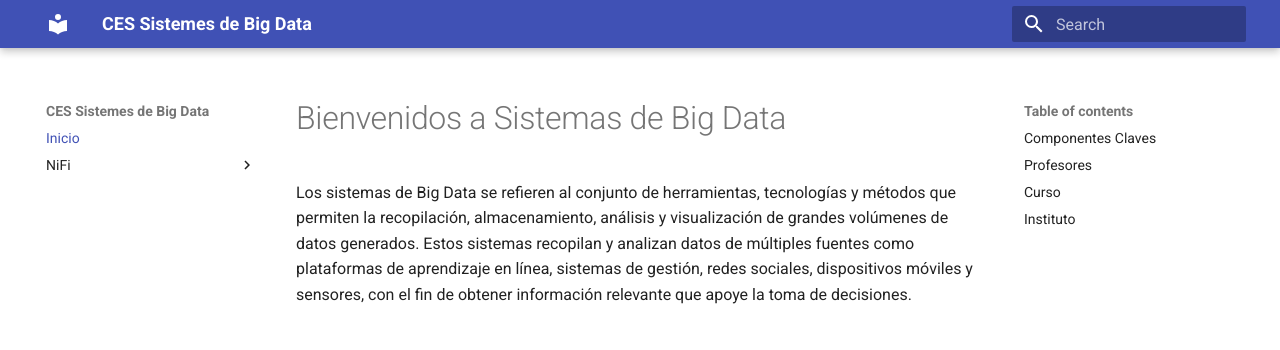
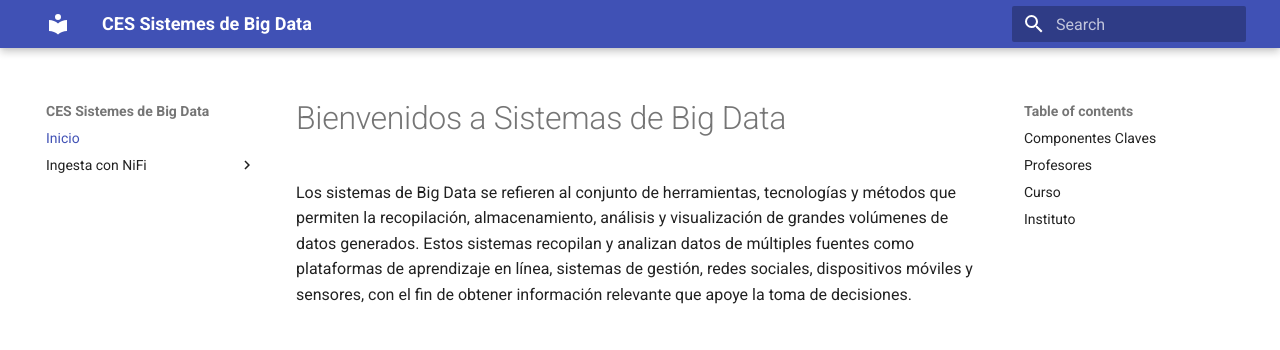
Before and after one commit to jorsodom/bigdata-sb, an MkDocs documentation site: the page built from docs/index.md, in a window 1280 px wide. Shown: the top 350 px of the page. Built offline with MkDocs 1.6.1 and Material for MkDocs 9.7.7, drawn with Linux system fonts in a browser that asks for light colours.

```diff
--- a/mkdocs.yml
+++ b/mkdocs.yml
@@ -4,7 +4,7 @@
 
 nav:
   - Inicio: index.md
-  - NiFi:
+  - Ingesta con NiFi:
     - Introducción: nifiIntroduccion.md
     - Práctica 1: nifiPractica1.md
     - Práctica 2: nifiPractica2.md
@@ -18,5 +18,6 @@
     #- Caso uso Hadoop: nifiCasoUsoHadoop.md
     #- Caso uso MongoDB: nifiCasoUsoMongoDB.md
     #- Caso uso PostgreSQL: nifiCasoUsoPostgreSQL.md
+  #- ETL con ODI:
 theme:
   name: material
```
